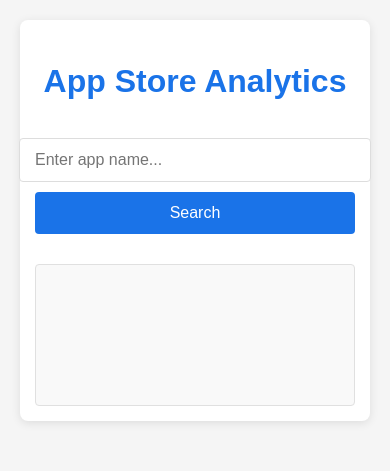
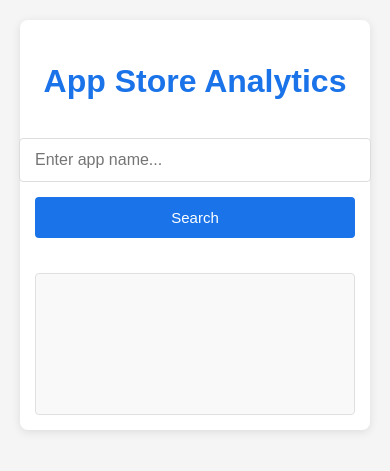
Before and after one commit to gajedi1/web-py, a Flask app: page / in a window 390 px wide. Shown: the top 471 px of the page. Run offline with Flask 3, Linux system fonts and the light colour scheme.

Commit message:
Add files via upload

```diff
--- a/static/style.css
+++ b/static/style.css
@@ -43,18 +43,42 @@ input[type="text"]:focus {
 }
 
 button {
-    padding: 12px 25px;
+    padding: 12px 20px;
     background-color: #1a73e8;
     color: white;
     border: none;
     border-radius: 4px;
     cursor: pointer;
-    font-size: 16px;
-    transition: background-color 0.3s;
+    font-size: 15px;
+    transition: all 0.3s ease;
+    margin: 0 5px;
+    white-space: nowrap;
 }
 
 button:hover {
     background-color: #1557b0;
+    transform: translateY(-1px);
+    box-shadow: 0 2px 4px rgba(0,0,0,0.2);
+}
+
+.deerwalk-btn {
+    background-color: #34a853; /* Google green color */
+}
+
+.deerwalk-btn:hover {
+    background-color: #2d8e47;
+}
+
+/* Make buttons stack on mobile */
+@media (max-width: 768px) {
+    .search-container {
+        flex-direction: column;
+    }
+
+    button, .deerwalk-btn {
+        width: 100%;
+        margin: 5px 0;
+    }
 }
 
 .result {
```
